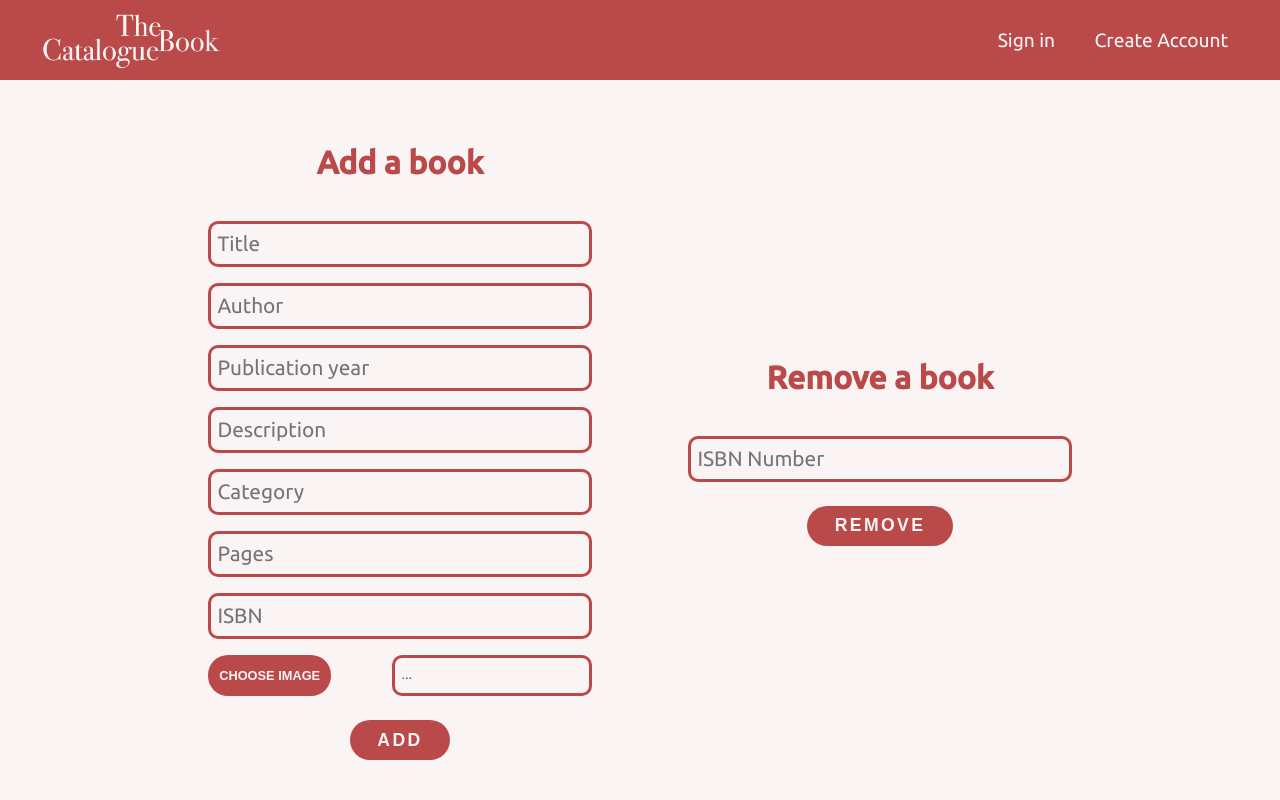
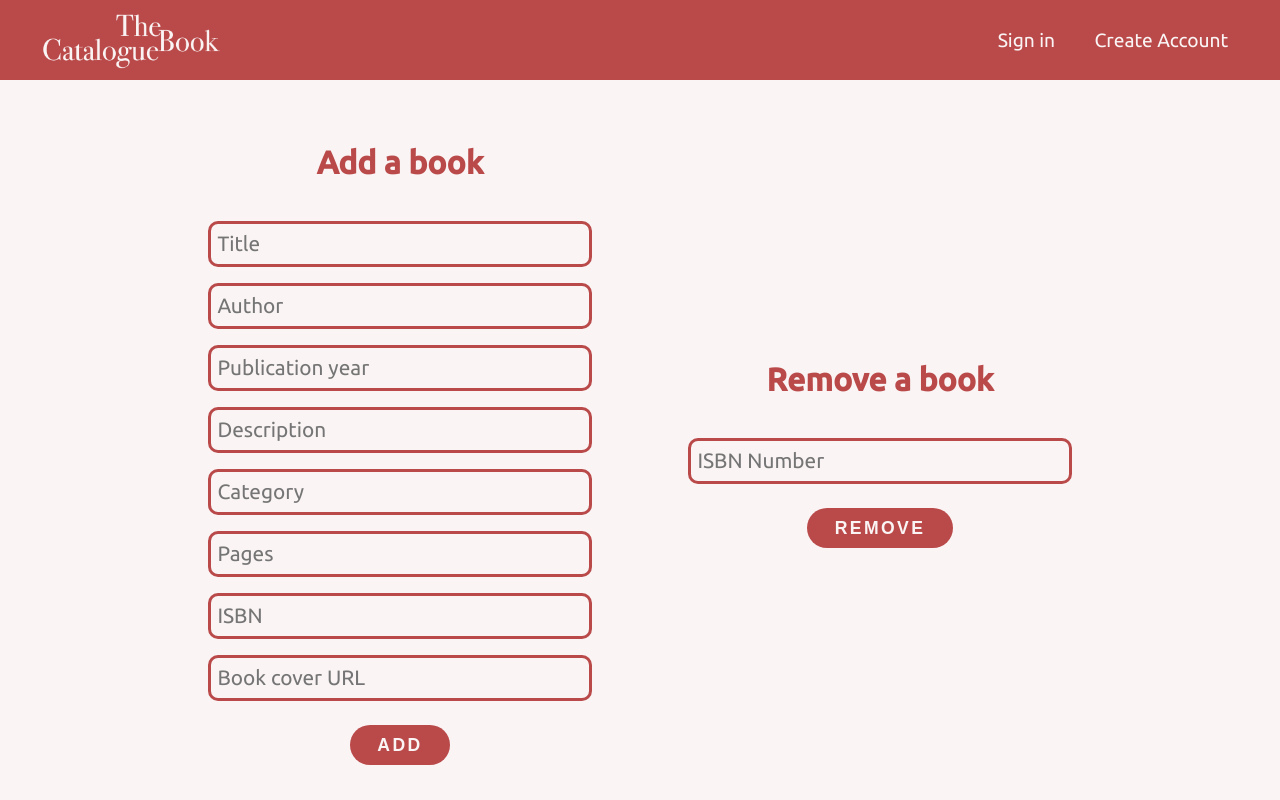
Before and after one commit to friduslol/the_book_catalogue, a React (Create React App) app in the folder the_book_catalogue/: page /adminPage in a window 1280 px wide. Shown: the top 800 px of the page. Built offline with nearby package versions, Linux system fonts and the light colour scheme.

Commit message:
rendering books

```diff
--- a/the_book_catalogue/src/components/BookCard.js
+++ b/the_book_catalogue/src/components/BookCard.js
@@ -1,10 +1,10 @@
 import React from 'react'
 import Styles from "../styles/Start.module.css"
 
-const BookCard = () => {
+const BookCard = (props) => {
     return (
         <div>
-            <img className={Styles.bookImg} src="https://hips.hearstapps.com/digitalspyuk.cdnds.net/15/50/1449878132-9781781100264.jpg" alt="bookcover"/>
+            <img className={Styles.bookImg} src={props.data.coverImg} alt="bookcover"/>
         </div>
     )
 }
--- a/the_book_catalogue/src/components/BooksWrapper.js
+++ b/the_book_catalogue/src/components/BooksWrapper.js
@@ -6,6 +6,7 @@ import BookCard from "./BookCard"
 
 const BooksWrapper = () => {
     const { books } = useContext(BookContext)
+
     return (
         <div className={Styles.booksContainer}>
             {books.length
--- a/the_book_catalogue/src/pages/AdminPage.js
+++ b/the_book_catalogue/src/pages/AdminPage.js
@@ -1,10 +1,10 @@
 import Styles from "../styles/Admin.module.css"
-import { useState, useEffect, useRef, useContext } from "react"
+import { useRef, useContext } from "react"
 import {  BookContext } from "../contexts/BookContext"
 
 const AdminPage = () => {
     const { addBook, removeBook } = useContext(BookContext)
-    const [coverImg, setCoverImg] = useState(null)
+    const coverImgRef = useRef(null)
     const titleRef = useRef()
     const descRef = useRef()
     const authorRef = useRef()
@@ -14,17 +14,17 @@ const AdminPage = () => {
     const categoryRef = useRef()
     const isbnRemoveRef = useRef()
 
-    const uploadImg = () => {
-        let ref = document.getElementById('fileUpload')
-        ref.click()
-    }
+//     const uploadImg = () => {
+//         let ref = document.getElementById('fileUpload')
+//         ref.click()
+//     }
 
-   const handleFileChange = (e) => {
-        if (e.target.files[0]) {
-            setCoverImg(e.target.files[0])
-        }
+//    const handleFileChange = (e) => {
+//         if (e.target.files[0]) {
+//             setCoverImg(e.target.files[0])
+//         }
 
-    }
+//     }
    const handleAddBook = async (e) => {
 
         e.preventDefault()
@@ -38,7 +38,7 @@ const AdminPage = () => {
             pages: pagesRef.current.value,
             category: categoryRef.current.value,
             rating: 0,
-            coverImg: coverImg ? coverImg : "No cover available",
+            coverImg: coverImgRef.current.value ? coverImgRef.current.value : "No cover available",
         }
 
         console.log("bookObj:", bookObj)
@@ -71,8 +71,10 @@ const AdminPage = () => {
                     <input className={Styles.input} type="text" placeholder="Category" ref={categoryRef} required/>
                     <input className={Styles.input} type="number" placeholder="Pages" ref={pagesRef} required/>
                     <input className={Styles.input} type="text" placeholder="ISBN" ref={isbnRef} required/>
+                    <input className={Styles.input} type="text" placeholder="Book cover URL" ref={coverImgRef} />
 
-                    <div className={Styles.uploadImgWrapper}>
+
+                    {/* <div className={Styles.uploadImgWrapper}>
                         <input type="button" className={Styles.uploadButton} value="Choose image"  onClick={() => uploadImg()}/>
                         <input type="file" name="upload" accept="image/*" id="fileUpload" className={Styles.fileUpload}  onChange={handleFileChange}/>
                         <div className={Styles.filenameWrapper}>
@@ -84,8 +86,7 @@ const AdminPage = () => {
                                 }
                             </span>
                         </div>
-
-                    </div>
+                    </div> */}
 
                     <button type="submit" className={Styles.actionBtn}>Add</button>
                 </form>
```
Also changed, not shown: 1 other file (tests, documents, lock files or other folders).
